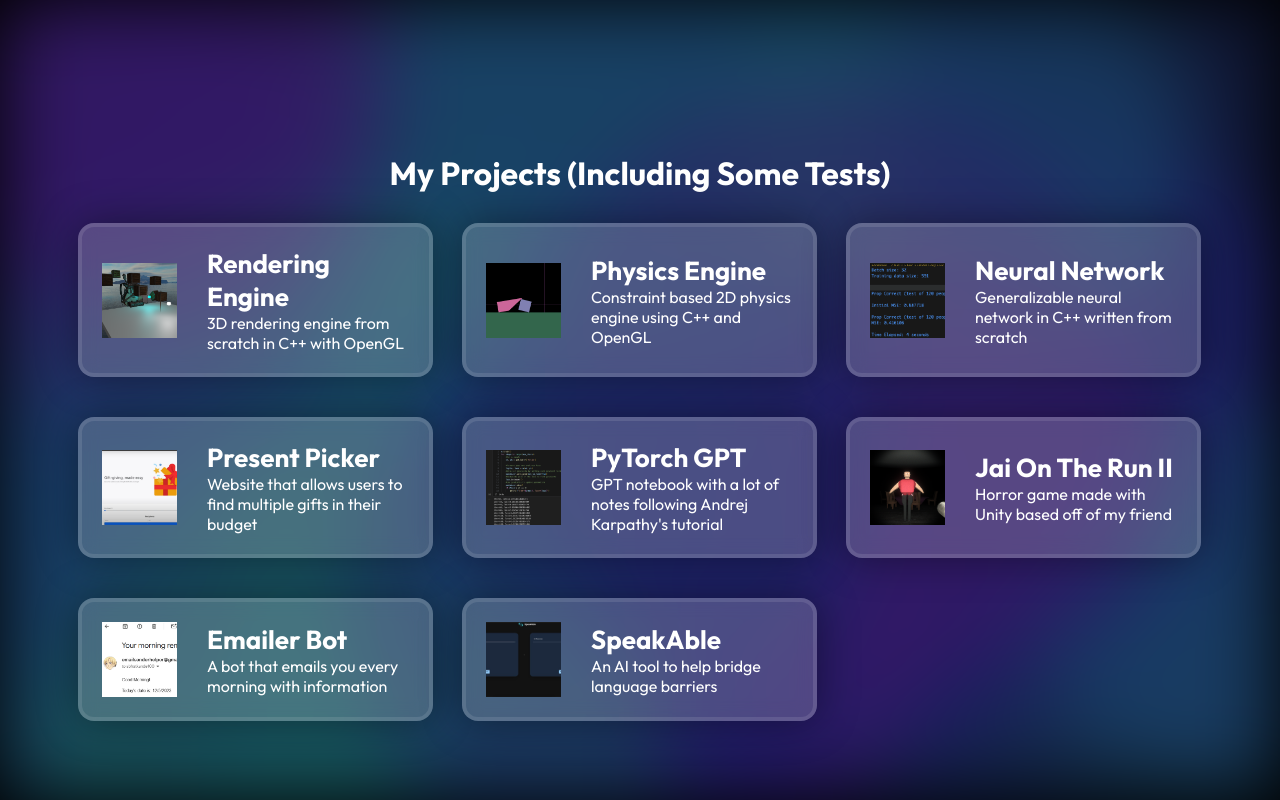
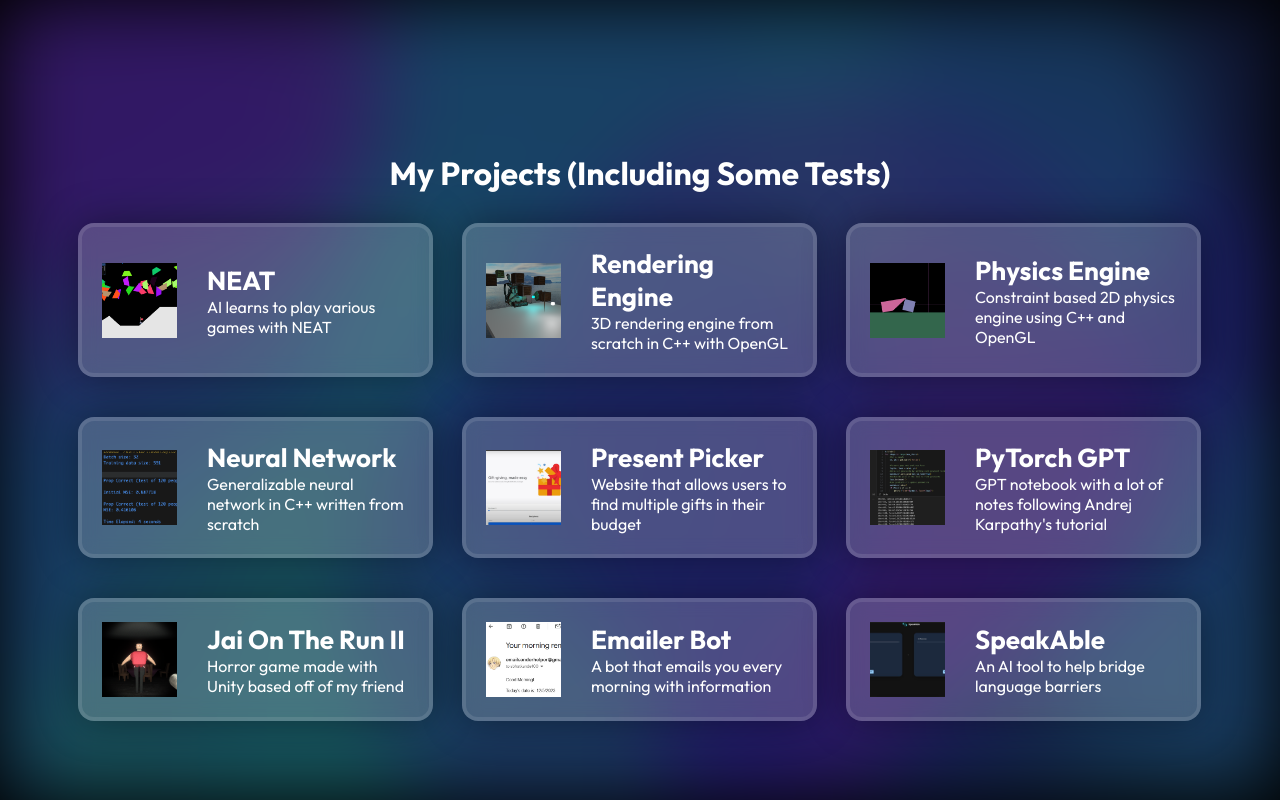
Before and after one commit to sbhat300/sbhat300.github.io, a React (Create React App) app in the folder frontend/: page /projects in a window 1280 px wide. Built offline with nearby package versions, Linux system fonts and the light colour scheme.

Commit message:
neat preojct

```diff
--- a/frontend/src/components/ProjectsPage/ProjectsPage.jsx
+++ b/frontend/src/components/ProjectsPage/ProjectsPage.jsx
@@ -7,12 +7,24 @@ import LLMThumbnail from '../../assets/images/thumbnails/llm.png'
 import EmailSenderThumbnail from '../../assets/images/thumbnails/email-sender.png'
 import JOTR2Thumbnail from '../../assets/images/thumbnails/jotr2.png'
 import SpeakAbleThumbnail from '../../assets/images/thumbnails/speakable.jpg'
+import LunarLanderThumbnail from '../../assets/images/thumbnails/lunar-lander.png'
 import ProjectCard from './ProjectCard/ProjectCard'
 import ProjectModal from './ProjectModal/ProjectModal'
 import './ProjectsPage.scss'
 
 const ProjectsPage = () => {
   const projects = [{
+    thumbnail: LunarLanderThumbnail,
+    title: "NEAT",
+    description: "AI learns to play various games with NEAT",
+    video: "https://www.youtube.com/embed/J46XAmjFEm8",
+    extendedDescription: "Implemented the NEAT (Neuroevolution of Augmenting Topologies) algorithm from scratch in C++, using only standard libraries. " +
+    "Implemented features including speciation and crossover while also using a topolgical sort to create the genome phenotypes. " +
+    "Then, trained an AI to play games developed in my custom game engine, such as Flappy Bird and Lunar Lander. The source code for each game can also be found " +
+    "on my GitHub.",
+    github: "https://github.com/sbhat300/NEAT-Cpp"
+  },
+  {
     thumbnail: RenderingThumbnail,
     title: "Rendering Engine",
     description: "3D rendering engine from scratch in C++ with OpenGL",
```
Also changed, not shown: frontend/src/assets/images/thumbnails/lunar-lander.png (added).
